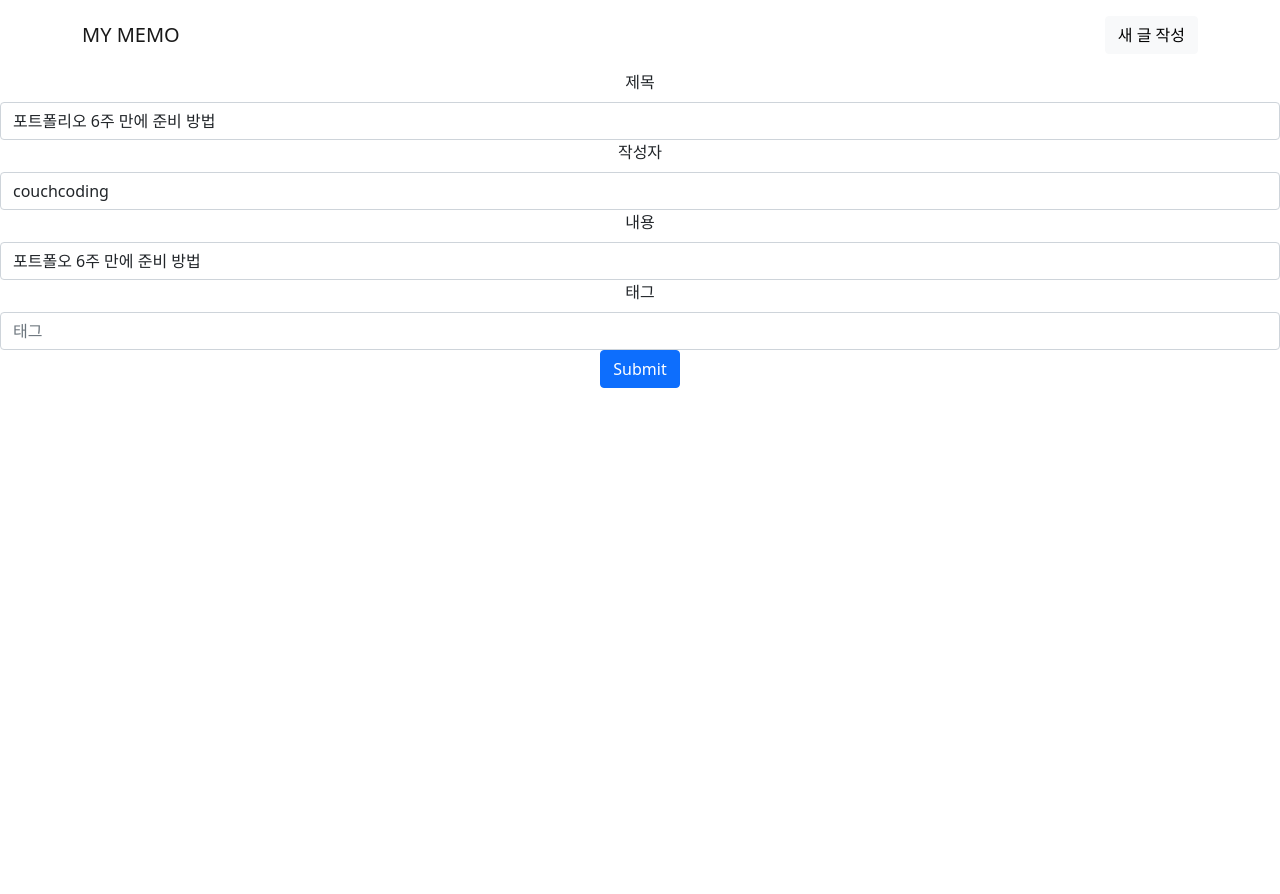
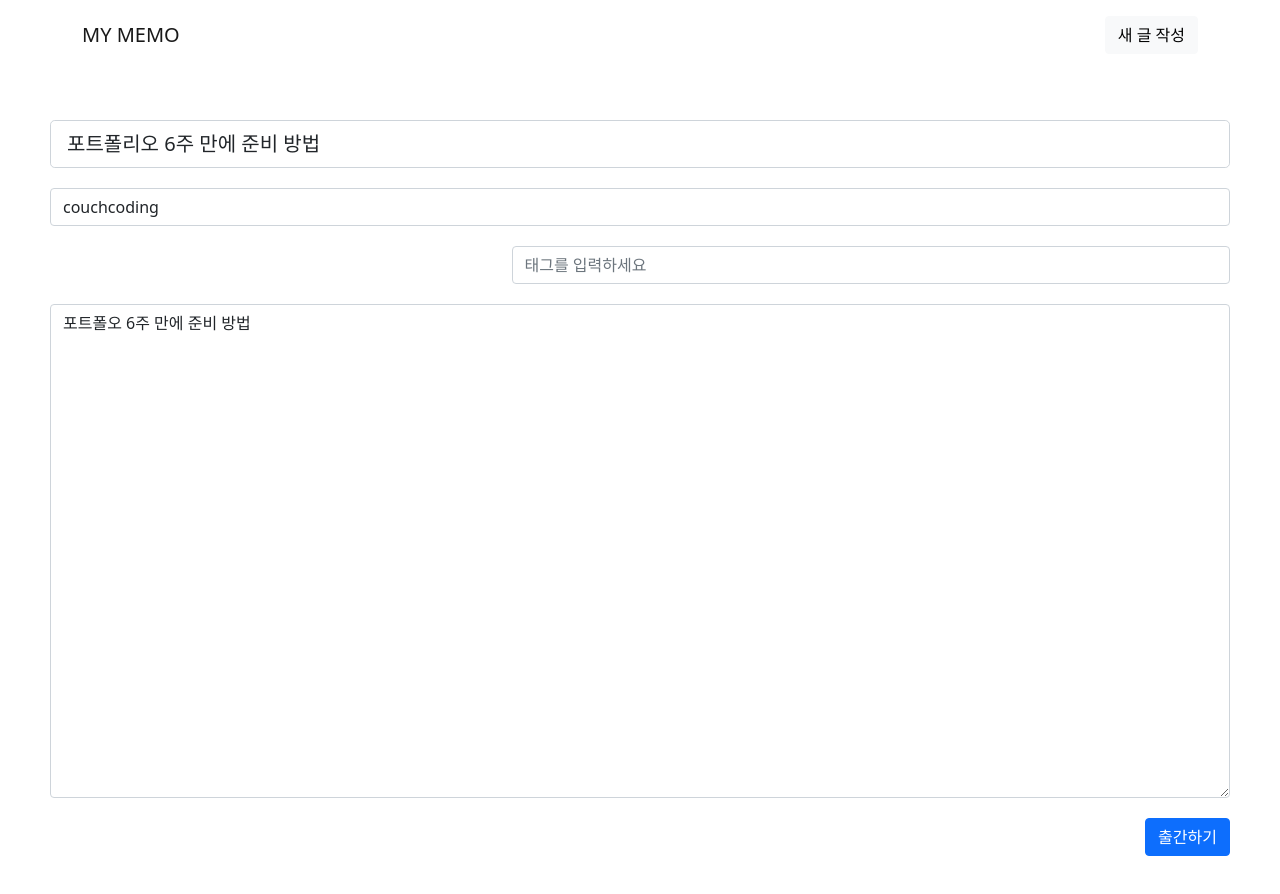
Before and after one commit to hjeomdev/Board, a React (Create React App) app: page /new/1 in a window 1280 px wide. Shown: the top 894 px of the page. Before the commit the page ends 800 px from the top, so only its background shows below. Built offline with nearby package versions, Linux system fonts and the light colour scheme; data requests are answered from the project's data file.

Commit message:
[UPDATE] newPost UI

```diff
--- a/src/App.js
+++ b/src/App.js
@@ -6,6 +6,7 @@ import Header from './js/main/header';
 import Main from "./js/main/main";
 import Post from "./js/post/post";
 import NewPost from "./js/post/newPost";
+import NotFound from "./js/exceptionPage/notFound";
 
 function App() {
   return (
@@ -18,6 +19,7 @@ function App() {
           <Route path="/new/:postId" component={NewPost}/>
           <Route path="/new" component={NewPost}/>
           <Route path="/delete"/>
+          <Route component={NotFound} />
         </Switch>
       </BrowserRouter>
     </div>
--- a/src/js/css/newPost.css
+++ b/src/js/css/newPost.css
@@ -0,0 +1,25 @@
+.newPost {
+    display: flex;
+    flex-direction: column;
+    height: 100%;
+    justify-content: center;
+    margin: 50px;
+}
+
+.formTitle, .formAuthor, .formBody, .formTags{
+    flex: 1; /* flex: 1 1 0 */
+    overflow: auto;
+    margin-bottom: 20px;
+}
+
+.formTags {
+    display: flex;
+    flex-direction: row;
+}
+.tags, .newTags {
+    flex: 1 1 auto; /* flex: 1 1 0 */
+}
+
+.formSubmit {
+    margin-left: auto;
+}
--- /dev/null
+++ b/src/js/css/tag.css
@@ -0,0 +1,8 @@
+.tag {
+    border: 1px solid;
+    border-radius: 50px;
+    margin: 5px;
+}
+.content {
+    margin: 10px;
+}
--- /dev/null
+++ b/src/js/exceptionPage/notFound.js
@@ -0,0 +1,11 @@
+import React from "react";
+
+function NotFound() {
+  return (
+    <>
+      <h1>지원하지 않는 요청 입니다.</h1>
+    </>
+  );
+}
+
+export default NotFound;
--- a/src/js/post/newPost.js
+++ b/src/js/post/newPost.js
@@ -1,16 +1,20 @@
 import React, { useState, useEffect }  from "react";
+import { useParams, useHistory } from "react-router-dom"
+import axios from 'axios';
 
-import { useParams } from "react-router-dom"
+import Tag from './tag';
 
-import { Button, Form } from 'react-bootstrap';
+import { Button, Form, OverlayTrigger, Tooltip } from 'react-bootstrap';
 import 'bootstrap/dist/css/bootstrap.min.css';
 import '../css/newPost.css'
-
-import axios from 'axios';
 
 function NewPost() {
 
     const params = useParams();
+    const postId = params.postId;
+
+    let history = useHistory();
+
     const [newOrNotFlag, setNewOrNotFlag] = useState(false);
 
     const [title, setTitle] = useState("");
@@ -19,9 +23,11 @@ function NewPost() {
     const [body, setBody] = useState("");
     const [tags, setTags] = useState("");
 
+    const [tempTag, setTempTag] = useState("");
+
     useEffect(() => {
         function loadSavedData() {
-            axios.get('http://localhost:3000/posts/' + params.postId)
+            axios.get('http://localhost:3000/posts/' + postId)
             .then((res) => {
                 setTitle(res.data.title);
                 setAuthor(res.data.author);
@@ -43,17 +49,16 @@ function NewPost() {
         let newData = {title: title, author: author, published_at: new Date().toLocaleString(), body: body, tags: tags};
 
         if (newOrNotFlag == true) {
-            axios.put('http://localhost:3000/posts/' + params.postId, newData)
-            .then((res) => {
-                window.location.href="/posts/" + params.postId;
-                console.log(title);
+            axios.put('http://localhost:3000/posts/' + postId, newData)
+            .then(() => {
+                history.push("/posts/" + postId);
             }).catch(error => {
                 console.log(error.response)
             });
         } else {
             axios.post('http://localhost:3000/posts', newData)
             .then((res) => {
-                window.location.href="/posts/"+res.data.id;
+                history.push("/posts/" + res.data.id);
             }).catch(error => {
                 console.log(error.response)
             });
@@ -63,42 +68,46 @@ function NewPost() {
 
     return (
 
-        <div className="newPost">
-        <Form onSubmit={saveNewData}>
-            <Form.Group controlId="formTitle">
-                <Form.Label>제목</Form.Label>
-                <Form.Control type="text" placeholder="제목" value={title} onChange={(e) => setTitle(e.target.value)}/>
+        <Form className="newPost" onSubmit={saveNewData}>
+            <Form.Group className="formTitle">
+                <Form.Control type="text" size="lg" placeholder="제목을 입력하세요" value={title} onChange={(e) => setTitle(e.target.value)} required/>
             </Form.Group>
 
-            <Form.Group controlId="formAuthor">
-                <Form.Label>작성자</Form.Label>
-                <Form.Control type="text" placeholder="작성자" value={author} onChange={(e) => setAuthor(e.target.value)} />
+            <Form.Group className="formAuthor">
+                <Form.Control type="text" placeholder="작성자 이름을 입력하세요" value={author} onChange={(e) => setAuthor(e.target.value)} required/>
             </Form.Group>
 
-            <Form.Group controlId="formTitle">
-                <Form.Label>내용</Form.Label>
-                <Form.Control type="text" placeholder="내용" value={body} onChange={(e) => setBody(e.target.value)}/>
+            <OverlayTrigger placement="bottom" delay={{ show: 250, hide: 400 }}
+                    overlay={
+                    <Tooltip id="button-tooltip-2">
+                        스페이스바로 태그를 등록할 수 있습니다.
+                    </Tooltip>
+                } >
+            <div className="formTags">
+                <span className="tags">
+                { tags && tags.length > -1 ? tags.map((tag, i) => <Tag key={i} tag={tag} />) : ('') }
+                </span>
+
+
+                <Form.Group className="newTags">
+                    <Form.Control type="text" placeholder="태그를 입력하세요" value={tempTag}
+                        onKeyPress={(e) => {
+                            if (e.code === 'Space') {
+                                setTags([...tags, tempTag]);
+                                setTempTag("");
+                            }
+                        }} onChange={(e) => setTempTag(e.target.value)} />
+                </Form.Group>
+            </div>
+            </OverlayTrigger>
+
+            <Form.Group className="formBody">
+                <Form.Control as="textarea" placeholder="당신의 이야기를 적어보세요..." rows={20} value={body} onChange={(e) => setBody(e.target.value)} required/>
             </Form.Group>
 
-            <Form.Group controlId="formTitle">
-                <Form.Label>태그</Form.Label>
-                <Form.Control type="text" placeholder="태그" value={tags} onChange={(e) => setTags(e.target.value)}/>
-            </Form.Group>
-
-            <Button variant="primary" type="submit">
-                Submit
-            </Button>
+            <Button variant="primary" type="submit" className="formSubmit">출간하기</Button>
         </Form>
 
-        {/* <form onSubmit={saveNewData}>
-            <input type="text" name="title" required placeholder="제목을 입력하세요" value={title} onChange={(e) => setTitle(e.target.value)}>제목</input>
-
-            <input type="text" name="author" required placeholder="작성자를 입력하세요" value={author} onChange={(e) => setAuthor(e.target.value)}>작성자</input>
-
-
-        </form> */}
-
-        </div>
     );
 }
 
--- a/src/js/post/post.js
+++ b/src/js/post/post.js
@@ -1,19 +1,17 @@
 import React, { useState, useEffect }  from "react";
-
-import { Link, useParams } from "react-router-dom"
+import { Link, useParams, useHistory } from "react-router-dom"
+import axios from 'axios';
 
 import { Button, Modal } from 'react-bootstrap';
 import 'bootstrap/dist/css/bootstrap.min.css';
 import '../css/post.css'
 
-import axios from 'axios';
+function Post() {
 
-const Post = () => {
+    let params = useParams();
+    let postId = params.postId;
 
-    const params = useParams();
-    const [deleteModal, setDeleteModal] = useState(false);
-    const handleCloseDeleteModal = () => setDeleteModal(false);
-    const handleShowDeleteModal = () => setDeleteModal(true);
+    let history = useHistory();
 
     const [post, setPost] = useState({
         title: "",
@@ -23,9 +21,14 @@ const Post = () => {
         tags: []
     });
 
+    const [deleteModal, setDeleteModal] = useState(false);
+
+    const handleCloseDeleteModal = () => setDeleteModal(false);
+    const handleShowDeleteModal = () => setDeleteModal(true);
+
     useEffect(() => {
-        function getContent() {
-            axios.get('http://localhost:3000/posts/' + params.postId)
+        function getSavedContent() {
+            axios.get('http://localhost:3000/posts/' + postId)
             .then((res) => {
                 setPost({
                     title: res.data.title,
@@ -38,26 +41,24 @@ const Post = () => {
                 console.log(error.response)
             });
         }
-        getContent()
+        getSavedContent()
     }, []);
 
     function deleteContent() {
-        axios.delete('http://localhost:3000/posts/' + params.postId)
-            .then((res) => {
-                handleCloseDeleteModal();
-                window.location.href="/posts";
-            }).catch(error => {
-                console.log(error.response)
-            });
+        axios.delete('http://localhost:3000/posts/' + postId)
+        .then((res) => {
+            handleCloseDeleteModal();
+            history.push("/posts");
+        }).catch(error => {
+            console.log(error.response)
+        });
     }
 
 
     return (
         <div className="post">
 
-            <div className="title">
-                <h2>{post.title}</h2>
-            </div>
+            <div className="title">{post.title}</div>
 
             <div className="author">{post.author}</div>
 
@@ -69,12 +70,12 @@ const Post = () => {
             <div className="body">{post.body}</div>
 
             <div className="tags">
-            <span className="tags">{post.tags} </span>
-            {/* {post.tags && post.tags.length > -1 &&
-                (post.tags.map(tag =>
+            <span className="tag">
+            {post.tags && post.tags.length > -1 &&
+                post.tags.map(tag =>
                     (<span className="tags">{tag} </span>))
-                )
-            } */}
+            }
+            </span>
             </div>
 
             <div className="deleteModal">
--- /dev/null
+++ b/src/js/post/tag.js
@@ -0,0 +1,12 @@
+import React from "react";
+import '../css/tag.css'
+
+function Tag(props) {
+  return (
+    <span className="tag">
+      <span className="content">{props.tag}</span>
+    </span>
+  );
+}
+
+export default Tag;
```
